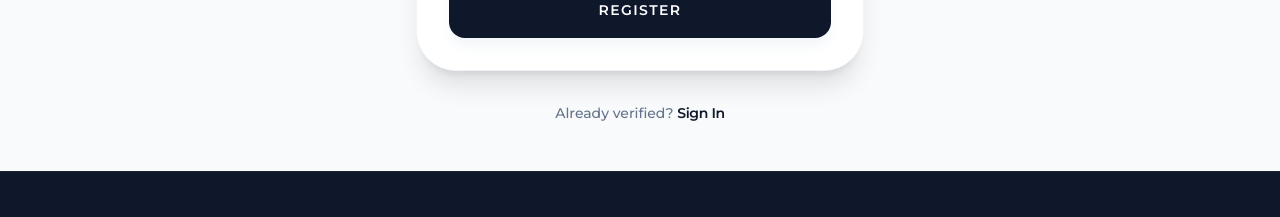
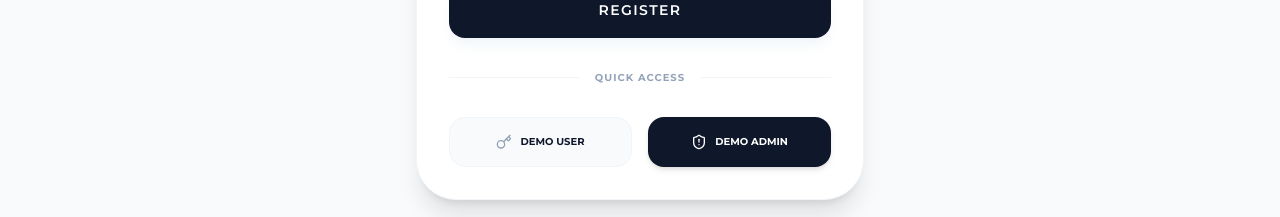
Before and after one commit to marufshakhawat/elite_inventory, a React (Vite) app: page /register in a window 1280 px wide. Shown: the part 796-1013 px from the top of the page. Built offline with nearby package versions, Linux system fonts and the light colour scheme; no server answers; the database is empty.

Commit message:
feat(auth): Add demo credentials and login/signup UI improvements
Introduce demo credentials for quick testing of admin and user roles. Enhance the authentication page with better loading states, improved error handling clarity, and a subtle visual refresh for a smoother user experience.

```diff
--- a/pages/Auth.tsx
+++ b/pages/Auth.tsx
@@ -1,9 +1,9 @@
-
 import React, { useState, useEffect } from 'react';
 import { useNavigate, Link, useSearchParams } from 'react-router-dom';
-import { Mail, Lock, User, AlertTriangle, RefreshCw, Info, Timer, ShieldCheck } from 'lucide-react';
+import { Mail, Lock, User, AlertTriangle, RefreshCw, Info, Timer, ShieldCheck, Key, ShieldAlert } from 'lucide-react';
 import { useApp } from '../store/AppContext';
 import { LoadingDots } from '../App';
+import { DEMO_CREDENTIALS } from '../utils/mockData';
 
 type AuthView = 'login' | 'signup';
 
@@ -48,7 +48,6 @@ const Auth: React.FC<AuthProps> = ({ defaultView = 'login' }) => {
     if (view === 'login') {
       const success = await login(email, password);
       if (!success) {
-        // If login fails, offer resend in case it was a verification issue
         setShowResend(true);
         setLoading(false);
       }
@@ -72,6 +71,15 @@ const Auth: React.FC<AuthProps> = ({ defaultView = 'login' }) => {
     }
   };
 
+  const handleDemoLogin = (type: 'admin' | 'user') => {
+    const creds = DEMO_CREDENTIALS[type];
+    setEmail(creds.email);
+    setPassword(creds.password);
+    setView('login');
+    // We give a tiny timeout so state updates before submit if we wanted to auto-submit,
+    // but better to let them click the button themselves.
+  };
+
   const handleResend = async () => {
     if (!email) {
       alert("Enter your email first.");
@@ -87,7 +95,6 @@ const Auth: React.FC<AuthProps> = ({ defaultView = 'login' }) => {
   const getTitle = () => (view === 'login' ? 'Welcome Back' : 'Create Account');
   const getSubtitle = () => (view === 'login' ? 'Log in to access your secure inventory.' : 'Join the elite marketplace.');
 
-  // Refined visibility logic
   if (isLoading && isAuth) return (
     <div className="min-h-screen flex items-center justify-center bg-slate-50">
       <LoadingDots />
@@ -118,7 +125,6 @@ const Auth: React.FC<AuthProps> = ({ defaultView = 'login' }) => {
           <form className="space-y-6" onSubmit={handleSubmit}>
             {view === 'signup' && (
               <div className="space-y-4 animate-fadeIn">
-                {/* SMALL, CENTERED, SIMPLE SECURITY POLICY */}
                 <div className="flex flex-col items-center text-center px-4">
                   <ShieldCheck className="w-5 h-5 text-slate-900 mb-2" />
                   <p className="text-[10px] text-slate-500 font-semibold leading-relaxed uppercase tracking-tight max-w-[240px]">
@@ -166,11 +172,14 @@ const Auth: React.FC<AuthProps> = ({ defaultView = 'login' }) => {
 
           {(showResend || smtpStatus === 'sent') && (
             <div className="mt-6 text-center animate-fadeIn">
-              <div className="p-3 bg-slate-50 rounded-xl mb-4">
-                <p className="text-[9px] text-slate-500 font-semibold uppercase tracking-widest leading-relaxed">
-                  {smtpStatus === 'sent' ? 'Verification Sent! Check your Inbox & Spam folders.' : 'Missing verification?'}
+              <div className="p-4 bg-slate-50 rounded-2xl border border-slate-100">
+                <div className="flex items-center justify-center gap-2 text-rose-600 mb-2">
+                  <AlertTriangle className="w-4 h-4" />
+                  <span className="text-[10px] font-bold uppercase tracking-widest">Troubleshooting</span>
+                </div>
+                <p className="text-[10px] text-slate-500 font-medium leading-relaxed uppercase tracking-tight mb-3">
+                  Check your <span className="text-slate-900 font-bold">Spam folder</span>. If you used a demo project, emails are limited to 3 per hour.
                 </p>
-              </div>
                 <button
                   onClick={handleResend}
                   disabled={loading}
@@ -180,7 +189,33 @@ const Auth: React.FC<AuthProps> = ({ defaultView = 'login' }) => {
                   Resend Confirmation
                 </button>
               </div>
+            </div>
           )}
+
+          <div className="my-8 flex items-center">
+            <div className="flex-1 h-px bg-slate-100" />
+            <span className="px-4 text-[10px] text-slate-400 font-bold uppercase tracking-widest">Quick Access</span>
+            <div className="flex-1 h-px bg-slate-100" />
+          </div>
+
+          <div className="grid grid-cols-2 gap-4">
+            <button
+              onClick={() => handleDemoLogin('user')}
+              className="flex items-center justify-center gap-2 p-4 bg-slate-50 border border-slate-100 rounded-2xl hover:bg-slate-100 transition-all"
+              title="Auto-fill Demo User Credentials"
+            >
+              <Key className="w-4 h-4 text-slate-400" />
+              <span className="text-[10px] font-bold text-slate-900 uppercase">Demo User</span>
+            </button>
+            <button
+              onClick={() => handleDemoLogin('admin')}
+              className="flex items-center justify-center gap-2 p-4 bg-slate-900 text-white rounded-2xl hover:bg-slate-800 transition-all shadow-md"
+              title="Auto-fill Demo Admin Credentials"
+            >
+              <ShieldAlert className="w-4 h-4 text-white" />
+              <span className="text-[10px] font-bold text-white uppercase">Demo Admin</span>
+            </button>
+          </div>
         </div>
 
         <p className="text-center mt-8 text-slate-500 text-sm font-medium">
--- a/utils/mockData.ts
+++ b/utils/mockData.ts
@@ -1,4 +1,3 @@
-
 import { Product } from '../types';
 
 export const slugify = (text: string) => {
@@ -13,6 +12,19 @@ export const slugify = (text: string) => {
     .replace(/-+$/, '');
 };
 
+export const DEMO_CREDENTIALS = {
+  admin: {
+    email: 'admin@elite.com',
+    password: 'password123',
+    role: 'admin'
+  },
+  user: {
+    email: 'user@elite.com',
+    password: 'password123',
+    role: 'user'
+  }
+};
+
 export const INITIAL_PRODUCTS: Product[] = [
   // Writing Tools
   {
@@ -23,7 +35,7 @@ export const INITIAL_PRODUCTS: Product[] = [
     description: 'Get access to GPT-4o, DALL-E, and advanced data analysis. 1 month shared account access.',
     category: 'Writing Tools',
     image: 'https://images.unsplash.com/photo-1677442136019-21780ecad995?auto=format&fit=crop&q=80&w=600',
-    stock: 12,
+    stock: 5, // Below 10 to test warning
     rating: 4.9,
     featured: true,
     is_shared_personal_enabled: true,
@@ -207,7 +219,7 @@ export const INITIAL_PRODUCTS: Product[] = [
     description: '1 month access to 1 private profile on a shared 4K account.',
     category: 'Streaming Platform',
     image: 'https://images.unsplash.com/photo-1574375927938-d5a98e8ffe85?auto=format&fit=crop&q=80&w=600',
-    stock: 10,
+    stock: 9, // Critical stock testing
     rating: 4.8,
     is_slots_enabled: true
   },
```
Lines whose indentation alone changed are shown as unchanged.
